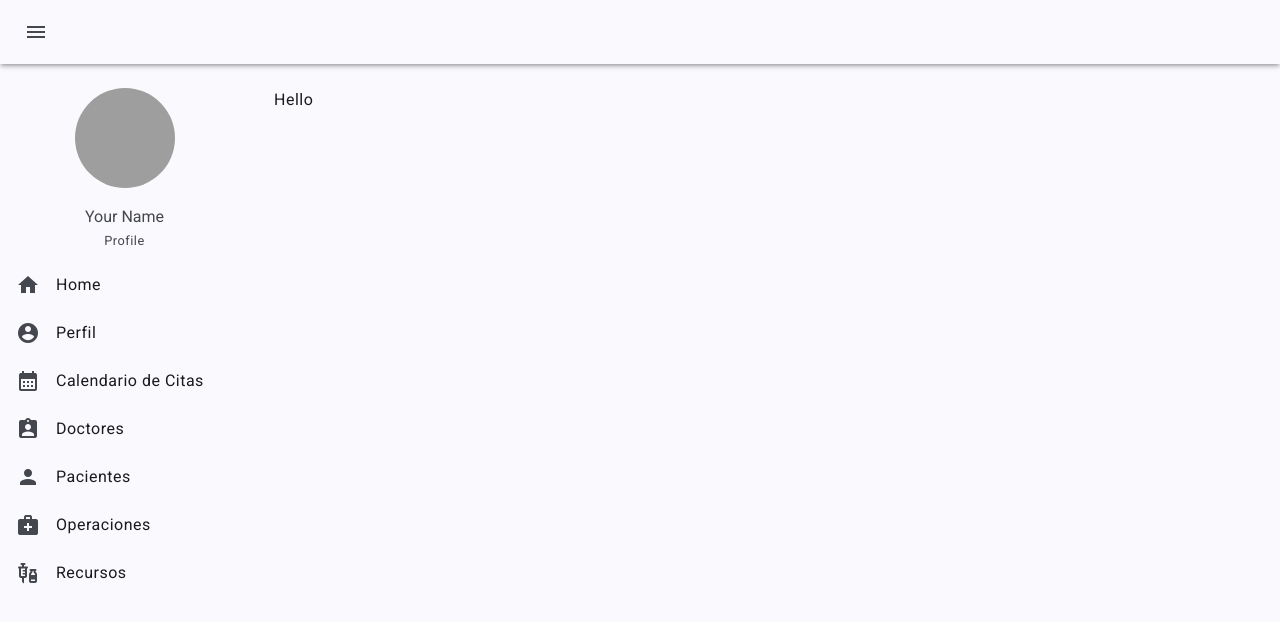
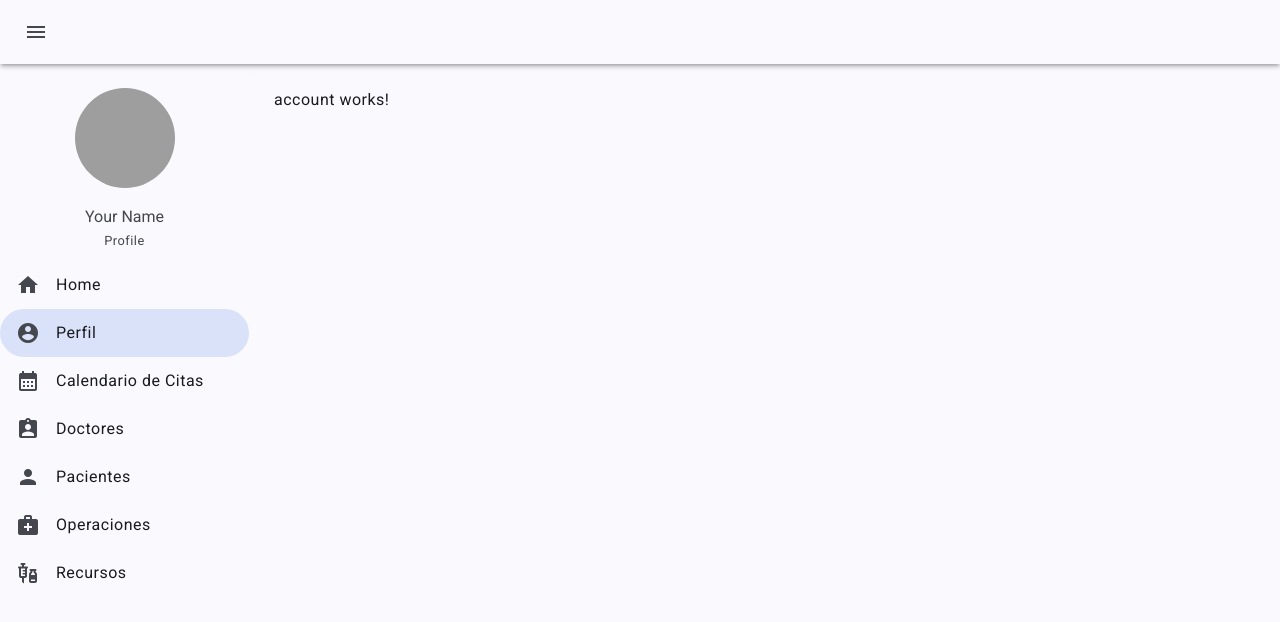
Before and after one commit to Unodetantosluises/angular-material-frontend, an Angular app: page /account in a window 1280 px wide. Before the commit this address led to /. Shown: the top 622 px of the page. Built offline with nearby package versions, Linux system fonts and the light colour scheme; grey boxes are pictures that could not be loaded.

Commit message:
update: routes active

```diff
--- a/src/app/app.component.html
+++ b/src/app/app.component.html
@@ -8,7 +8,6 @@
     <app-custom-sidenav [collapsed]="collapsed()" />
   </mat-sidenav>
   <mat-sidenav-content class="content" [style.margin-left]="sidenavWidth()">
-    Hello
     <router-outlet />
   </mat-sidenav-content>
 </mat-sidenav-container>
--- a/src/app/app.routes.ts
+++ b/src/app/app.routes.ts
@@ -1,3 +1,39 @@
 import { Routes } from '@angular/router';
+import { AccountComponent } from './pages/account/account.component';
+import { AppointmentsComponent } from './pages/appointments/appointments.component';
+import { DoctorsComponent } from './pages/doctors/doctors.component';
+import { PatientComponent } from './pages/patient/patient.component';
+import { OperationsComponent } from './pages/operations/operations.component';
+import { ResourcesComponent } from './pages/resources/resources.component';
 
-export const routes: Routes = [];
+export const routes: Routes = [
+  {
+    path: '',
+    pathMatch: 'full',
+    redirectTo: 'account'
+  },
+  {
+    path: 'account',
+    component: AccountComponent,
+  },
+  {
+    path: 'appointments',
+    component: AppointmentsComponent
+  },
+  {
+    path: 'doctors',
+    component: DoctorsComponent
+  },
+  {
+    path: 'patients',
+    component: PatientComponent
+  },
+  {
+    path: 'operations',
+    component: OperationsComponent
+  },
+  {
+    path: 'resources',
+    component: ResourcesComponent
+  }
+];
--- a/src/app/components/custom-sidenav/custom-sidenav.component.html
+++ b/src/app/components/custom-sidenav/custom-sidenav.component.html
@@ -6,7 +6,7 @@
   </div>
 </div>
 <mat-nav-list>
-  <a mat-list-item *ngFor="let item of menuItems()">
+  <a mat-list-item *ngFor="let item of menuItems()" [routerLink]="item.route" routerLinkActive #rla="routerLinkActive" [activated]="rla.isActive">
     <mat-icon matListItemIcon matTooltip="Info" matTooltipPosition="right">{{ item.icon }}</mat-icon>
     <span>{{ item.label }}</span>
   </a>
--- a/src/app/components/custom-sidenav/custom-sidenav.component.ts
+++ b/src/app/components/custom-sidenav/custom-sidenav.component.ts
@@ -3,6 +3,7 @@ import { Component, computed, Input, signal } from '@angular/core';
 import { MatIconModule } from '@angular/material/icon';
 import { MatListModule } from '@angular/material/list';
 import { MatTooltipModule, TooltipPosition } from '@angular/material/tooltip';
+import { RouterModule } from '@angular/router';
 
 export type MenuItem = {
   icon: string;
@@ -13,7 +14,7 @@ export type MenuItem = {
 @Component({
   selector: 'app-custom-sidenav',
   standalone: true,
-  imports: [CommonModule, MatListModule, MatIconModule, MatTooltipModule],
+  imports: [CommonModule, MatListModule, MatIconModule, MatTooltipModule, RouterModule],
   templateUrl: './custom-sidenav.component.html',
   styleUrl: './custom-sidenav.component.css'
 })
@@ -43,12 +44,12 @@ export class CustomSidenavComponent {
     {
       icon: 'assignment_ind',
       label: 'Doctores',
-      route: 'doctor'
+      route: 'doctors'
     },
     {
       icon: 'person_book',
       label: 'Pacientes',
-      route: 'patient'
+      route: 'patients'
     },
         {
       icon: 'medical_services',
```
